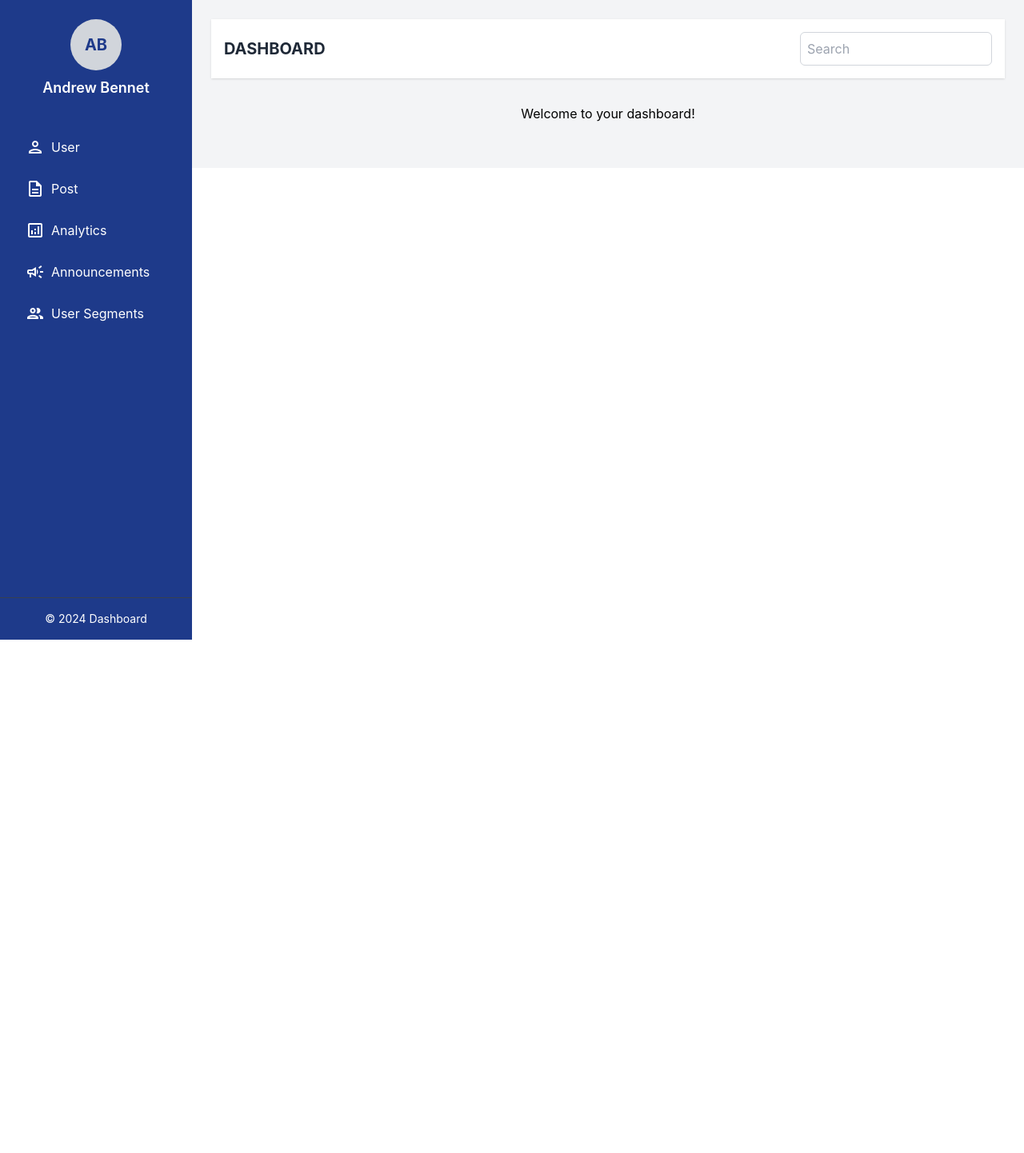
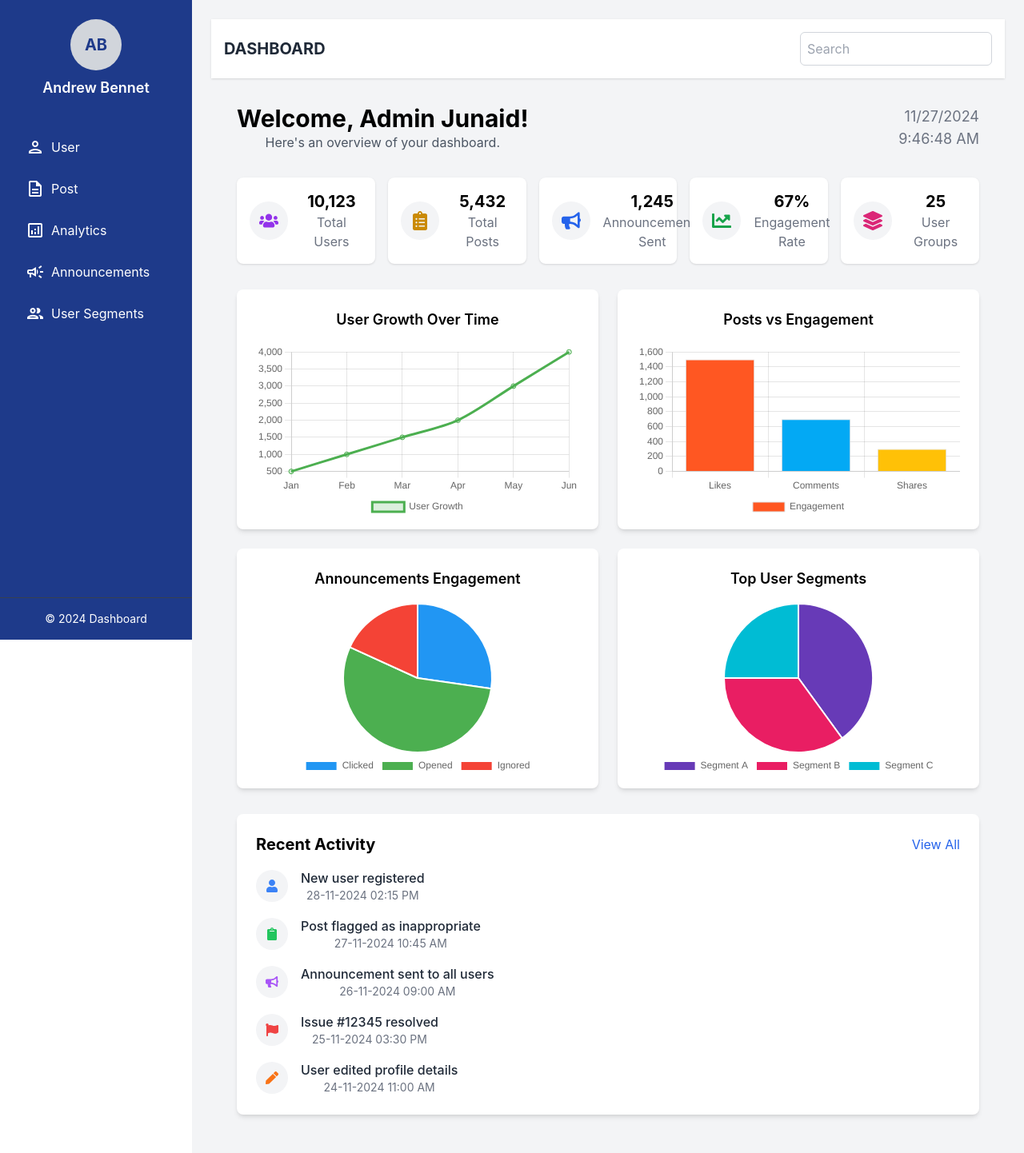
Before and after one commit to JunaidJamshid123/Instagram-AdminPanel, a React (Create React App) app in the folder frontend/: page / in a window 1280 px wide. Shown: the top 1442 px of the page at 80% size. Before the commit the page ends 800 px from the top, so only its background shows below. Built offline with nearby package versions, Linux system fonts and the light colour scheme.

Commit message:
frontend for Dashboard Developed

```diff
--- a/frontend/package.json
+++ b/frontend/package.json
@@ -8,12 +8,16 @@
     "@testing-library/user-event": "^13.5.0",
     "autoprefixer": "^10.4.20",
     "axios": "^1.7.7",
+    "chart.js": "^4.4.6",
     "lucide-react": "^0.460.0",
     "postcss": "^8.4.49",
     "react": "^18.3.1",
+    "react-chartjs-2": "^5.2.0",
     "react-dom": "^18.3.1",
+    "react-icons": "^5.3.0",
     "react-router-dom": "^7.0.1",
     "react-scripts": "5.0.1",
+    "react-spinners": "^0.14.1",
     "tailwindcss": "^3.4.15",
     "web-vitals": "^2.1.4"
   },
--- /dev/null
+++ b/frontend/src/components/Dasboard/Charts.js
@@ -0,0 +1,115 @@
+// Charts.js
+import React, { useState, useEffect } from "react";
+import { Line, Bar, Pie } from "react-chartjs-2";
+import { ClipLoader } from "react-spinners";
+import "chart.js/auto";
+
+export default function InteractiveCharts() {
+  const [loading, setLoading] = useState(true);
+
+  useEffect(() => {
+    const timer = setTimeout(() => setLoading(false), 2000);
+    return () => clearTimeout(timer);
+  }, []);
+
+  const userGrowthData = {
+    labels: ["Jan", "Feb", "Mar", "Apr", "May", "Jun"],
+    datasets: [
+      {
+        label: "User Growth",
+        data: [500, 1000, 1500, 2000, 3000, 4000],
+        borderColor: "#4CAF50",
+        backgroundColor: "rgba(76, 175, 80, 0.2)",
+        tension: 0.3,
+        pointRadius: 3,
+      },
+    ],
+  };
+
+  const postsEngagementData = {
+    labels: ["Likes", "Comments", "Shares"],
+    datasets: [
+      {
+        label: "Engagement",
+        data: [1500, 700, 300],
+        backgroundColor: ["#FF5722", "#03A9F4", "#FFC107"],
+        borderColor: "#E0E0E0",
+        borderWidth: 1,
+      },
+    ],
+  };
+
+  const announcementsEngagementData = {
+    labels: ["Clicked", "Opened", "Ignored"],
+    datasets: [
+      {
+        label: "Engagement",
+        data: [300, 600, 200],
+        backgroundColor: ["#2196F3", "#4CAF50", "#F44336"],
+        hoverOffset: 6,
+      },
+    ],
+  };
+
+  const userSegmentsData = {
+    labels: ["Segment A", "Segment B", "Segment C"],
+    datasets: [
+      {
+        label: "User Segments",
+        data: [40, 35, 25],
+        backgroundColor: ["#673AB7", "#E91E63", "#00BCD4"],
+        hoverOffset: 6,
+      },
+    ],
+  };
+
+  const chartOptions = {
+    responsive: true,
+    maintainAspectRatio: false,
+    plugins: {
+      legend: {
+        position: "bottom",
+      },
+    },
+  };
+
+  return (
+    <div className="grid grid-cols-1 md:grid-cols-2 gap-6">
+      {loading ? (
+        <div className="col-span-2 flex justify-center items-center h-64">
+          <ClipLoader size={50} color="#4CAF50" />
+        </div>
+      ) : (
+        <>
+          <div className="bg-white p-6 rounded-lg shadow-md" style={{ height: "300px" }}>
+            <h3 className="text-lg font-semibold mb-4">User Growth Over Time</h3>
+            <div style={{ height: "220px" }}>
+              <Line data={userGrowthData} options={chartOptions} />
+            </div>
+          </div>
+
+          <div className="bg-white p-6 rounded-lg shadow-md" style={{ height: "300px" }}>
+            <h3 className="text-lg font-semibold mb-4">Posts vs Engagement</h3>
+            <div style={{ height: "220px" }}>
+              <Bar data={postsEngagementData} options={chartOptions} />
+            </div>
+          </div>
+
+          <div className="bg-white p-6 rounded-lg shadow-md" style={{ height: "300px" }}>
+            <h3 className="text-lg font-semibold mb-4">Announcements Engagement</h3>
+            <div style={{ height: "220px" }}>
+              <Pie data={announcementsEngagementData} options={chartOptions} />
+            </div>
+          </div>
+
+          <div className="bg-white p-6 rounded-lg shadow-md" style={{ height: "300px" }}>
+            <h3 className="text-lg font-semibold mb-4">Top User Segments</h3>
+            <div style={{ height: "220px" }}>
+              <Pie data={userSegmentsData} options={chartOptions} />
+            </div>
+          </div>
+        </>
+      )}
+    </div>
+  );
+}
--- /dev/null
+++ b/frontend/src/components/Dasboard/RecentActiviies.js
@@ -0,0 +1,41 @@
+import React from "react";
+import { FaUser, FaClipboard, FaBullhorn, FaFlag, FaPen } from "react-icons/fa";
+
+export default function RecentActivity() {
+  // Example list of activities
+  const activities = [
+    { id: 1, icon: <FaUser className="text-blue-500" />, description: "New user registered", timestamp: "28-11-2024 02:15 PM" },
+    { id: 2, icon: <FaClipboard className="text-green-500" />, description: "Post flagged as inappropriate", timestamp: "27-11-2024 10:45 AM" },
+    { id: 3, icon: <FaBullhorn className="text-purple-500" />, description: "Announcement sent to all users", timestamp: "26-11-2024 09:00 AM" },
+    { id: 4, icon: <FaFlag className="text-red-500" />, description: "Issue #12345 resolved", timestamp: "25-11-2024 03:30 PM" },
+    { id: 5, icon: <FaPen className="text-orange-500" />, description: "User edited profile details", timestamp: "24-11-2024 11:00 AM" },
+    { id: 6, icon: <FaUser className="text-blue-500" />, description: "User deleted account", timestamp: "23-11-2024 01:00 PM" },
+  ];
+
+  // Show only first 5 activities, rest will be hidden
+  const visibleActivities = activities.slice(0, 5);
+
+  return (
+    <div className="p-6 bg-white rounded-lg shadow-md">
+      <div className="flex justify-between items-center mb-4">
+        <h2 className="text-xl font-bold">Recent Activity</h2>
+        <a href="#" className="text-blue-600 hover:underline">
+          View All
+        </a>
+      </div>
+      <ul className="space-y-4">
+        {visibleActivities.map((activity) => (
+          <li key={activity.id} className="flex items-center space-x-4">
+            {/* Icon */}
+            <div className="p-3 bg-gray-100 rounded-full">{activity.icon}</div>
+            {/* Description */}
+            <div>
+              <p className="text-gray-800 font-medium">{activity.description}</p>
+              <p className="text-gray-500 text-sm">{activity.timestamp}</p>
+            </div>
+          </li>
+        ))}
+      </ul>
+    </div>
+  );
+}
--- a/frontend/src/components/DashboardPage.js
+++ b/frontend/src/components/DashboardPage.js
@@ -1,14 +1,55 @@
-import React from 'react';
-import Header from './header'; // Adjusted path to header
-import Layout from './Layout'; // Adjusted path to layout
+import React, { useEffect, useState } from "react";
+import Header from "./header";
+import Layout from "./Layout";
+import RecentActivity from "./Dasboard/RecentActiviies";
+import Charts from "./Dasboard/Charts";
+import { FaUsers, FaClipboardList, FaBullhorn, FaChartLine, FaLayerGroup } from "react-icons/fa";
 
 export default function DashboardPage() {
+  const [currentTime, setCurrentTime] = useState(new Date());
+
+  useEffect(() => {
+    const timer = setInterval(() => setCurrentTime(new Date()), 1000);
+    return () => clearInterval(timer);
+  }, []);
+
+  const stats = [
+    { number: "10,123", title: "Total Users", icon: <FaUsers size={24} className="text-purple-600" /> },
+    { number: "5,432", title: "Total Posts", icon: <FaClipboardList size={24} className="text-yellow-600" /> },
+    { number: "1,245", title: "Announcements Sent", icon: <FaBullhorn size={24} className="text-blue-600" /> },
+    { number: "67%", title: "Engagement Rate", icon: <FaChartLine size={24} className="text-green-600" /> },
+    { number: "25", title: "User Groups", icon: <FaLayerGroup size={24} className="text-pink-600" /> },
+  ];
+
   return (
     <Layout>
       <Header />
-      <div className="flex-1 p-8">
-        {/* Empty content area for dynamic content */}
-        <p>Welcome to your dashboard!</p>
+      <div className="flex-1 p-8 space-y-8">
+        <div className="flex items-center justify-between">
+          <div>
+            <h1 className="text-3xl font-bold">Welcome, Admin Junaid!</h1>
+            <p className="text-gray-600">Here's an overview of your dashboard.</p>
+          </div>
+          <div className="text-right">
+            <p className="text-gray-500 text-lg">{currentTime.toLocaleDateString()}</p>
+            <p className="text-gray-500 text-lg">{currentTime.toLocaleTimeString()}</p>
+          </div>
+        </div>
+
+        <div className="grid grid-cols-1 sm:grid-cols-2 md:grid-cols-3 lg:grid-cols-5 gap-4">
+          {stats.map((stat, i) => (
+            <div key={i} className="p-4 bg-white shadow rounded-lg flex items-center">
+              <div className="p-3 bg-gray-100 rounded-full">{stat.icon}</div>
+              <div className="ml-4">
+                <h2 className="text-xl font-bold">{stat.number}</h2>
+                <p className="text-gray-500">{stat.title}</p>
+              </div>
+            </div>
+          ))}
+        </div>
+
+        <Charts />
+        <RecentActivity />
       </div>
     </Layout>
   );
```
Also changed, not shown: 1 other file (tests, documents, lock files or other folders).
